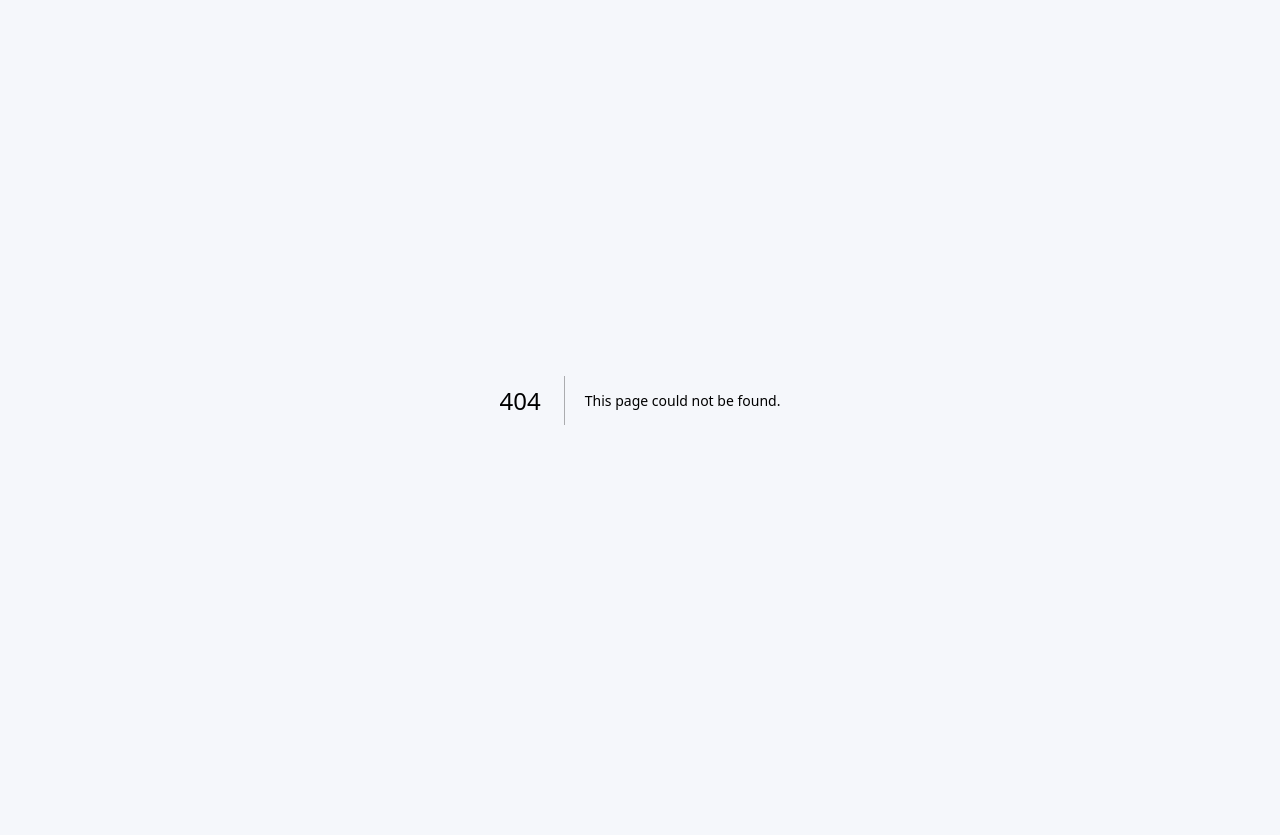
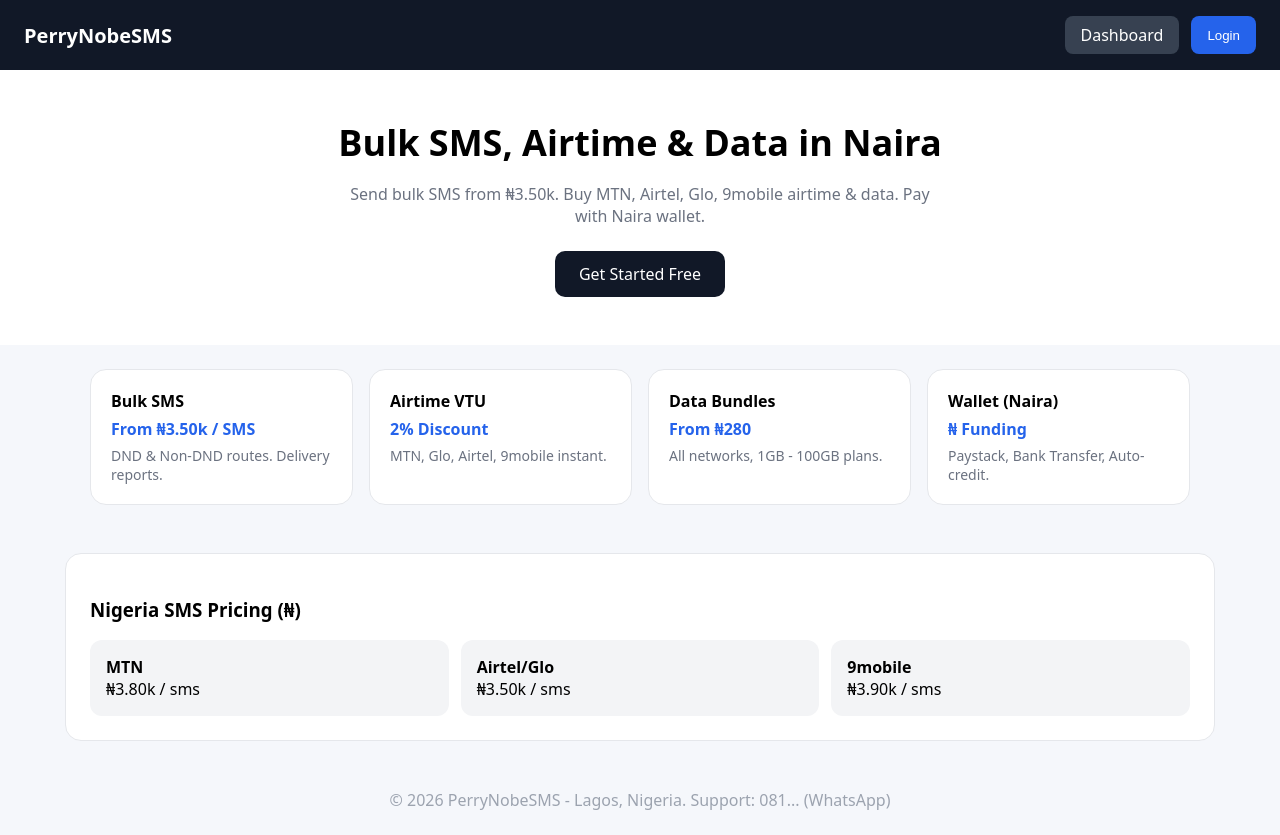
Before and after one commit to perrynobsmsdeliver/perrynobesms, a Next.js app: page / in a window 1280 px wide. Before the commit this address had no page. Before the commit the page ends 800 px from the top, so only its background shows below. Built offline with nearby package versions, Linux system fonts and the light colour scheme.

Commit message:
Create main page layout with header and sections
This component includes a header, sections for SMS pricing, and a login modal.

```diff
--- /dev/null
+++ b/app/page.tsx
@@ -0,0 +1,62 @@
+"use client";
+import { useState } from "react";
+
+export default function Page() {
+  const [showAuth, setShowAuth] = useState(false);
+  return (
+    <div>
+      <header style={{background:'#111827', color:'white', padding:'16px 24px', display:'flex', justifyContent:'space-between', alignItems:'center'}}>
+        <b style={{fontSize:20}}>PerryNobeSMS</b>
+        <div style={{display:'flex', gap:12}}>
+          <a href="/dashboard" style={{color:'white', textDecoration:'none', background:'#374151', padding:'8px 16px', borderRadius:8}}>Dashboard</a>
+          <button onClick={()=>setShowAuth(true)} style={{background:'#2563eb', color:'white', border:0, padding:'8px 16px', borderRadius:8, cursor:'pointer'}}>Login</button>
+        </div>
+      </header>
+
+      <section style={{padding:'48px 24px', textAlign:'center', background:'white'}}>
+        <h1 style={{fontSize:36, margin:0}}>Bulk SMS, Airtime & Data in Naira</h1>
+        <p style={{color:'#6b7280', maxWidth:600, margin:'16px auto'}}>Send bulk SMS from ₦3.50k. Buy MTN, Airtel, Glo, 9mobile airtime & data. Pay with Naira wallet.</p>
+        <div style={{marginTop:24, display:'flex', gap:12, justifyContent:'center'}}>
+          <a href="/dashboard" style={{background:'#111827', color:'white', padding:'12px 24px', borderRadius:10, textDecoration:'none'}}>Get Started Free</a>
+        </div>
+      </section>
+
+      <section style={{padding:'24px', display:'grid', gridTemplateColumns:'repeat(auto-fit, minmax(200px, 1fr))', gap:16, maxWidth:1100, margin:'0 auto'}}>
+        {[
+          {t:'Bulk SMS', p:'From ₦3.50k / SMS', d:'DND & Non-DND routes. Delivery reports.'},
+          {t:'Airtime VTU', p:'2% Discount', d:'MTN, Glo, Airtel, 9mobile instant.'},
+          {t:'Data Bundles', p:'From ₦280', d:'All networks, 1GB - 100GB plans.'},
+          {t:'Wallet (Naira)', p:'₦ Funding', d:'Paystack, Bank Transfer, Auto-credit.'},
+        ].map((s,i)=>(
+          <div key={i} style={{background:'white', padding:20, borderRadius:16, border:'1px solid #e5e7eb'}}>
+            <b>{s.t}</b><div style={{color:'#2563eb', margin:'6px 0', fontWeight:700}}>{s.p}</div><div style={{color:'#6b7280', fontSize:14}}>{s.d}</div>
+          </div>
+        ))}
+      </section>
+
+      <section style={{background:'white', margin:'24px auto', maxWidth:1100, borderRadius:16, padding:24, border:'1px solid #e5e7eb'}}>
+        <h3>Nigeria SMS Pricing (₦)</h3>
+        <div style={{display:'grid', gridTemplateColumns:'1fr 1fr 1fr', gap:12, marginTop:12}}>
+          <div style={{background:'#f3f4f6', padding:16, borderRadius:12}}><b>MTN</b><br/>₦3.80k / sms</div>
+          <div style={{background:'#f3f4f6', padding:16, borderRadius:12}}><b>Airtel/Glo</b><br/>₦3.50k / sms</div>
+          <div style={{background:'#f3f4f6', padding:16, borderRadius:12}}><b>9mobile</b><br/>₦3.90k / sms</div>
+        </div>
+      </section>
+
+      <footer style={{textAlign:'center', padding:24, color:'#9ca3af'}}>© 2026 PerryNobeSMS - Lagos, Nigeria. Support: 081... (WhatsApp)</footer>
+
+      {showAuth && (
+        <div style={{position:'fixed', inset:0, background:'rgba(0,0,0,0.5)', display:'flex', alignItems:'center', justifyContent:'center', padding:16}}>
+          <div style={{background:'white', padding:24, borderRadius:16, width:'100%', maxWidth:360}}>
+            <h3 style={{marginTop:0}}>Login / Signup</h3>
+            <p style={{fontSize:14, color:'#6b7280'}}>Demo mode - Click continue to enter dashboard with ₦5,000 bonus wallet.</p>
+            <input placeholder="Email" style={{width:'100%', padding:10, margin:'8px 0', borderRadius:8, border:'1px solid #d1d5db', boxSizing:'border-box'}}/>
+            <input placeholder="Password" type="password" style={{width:'100%', padding:10, margin:'8px 0', borderRadius:8, border:'1px solid #d1d5db', boxSizing:'border-box'}}/>
+            <a href="/dashboard" style={{display:'block', textAlign:'center', background:'#111827', color:'white', padding:12, borderRadius:8, textDecoration:'none', marginTop:12}}>Continue to Dashboard</a>
+            <button onClick={()=>setShowAuth(false)} style={{width:'100%', marginTop:8, background:'transparent', border:0, color:'#6b7280'}}>Cancel</button>
+          </div>
+        </div>
+      )}
+    </div>
+  )
+}
```
